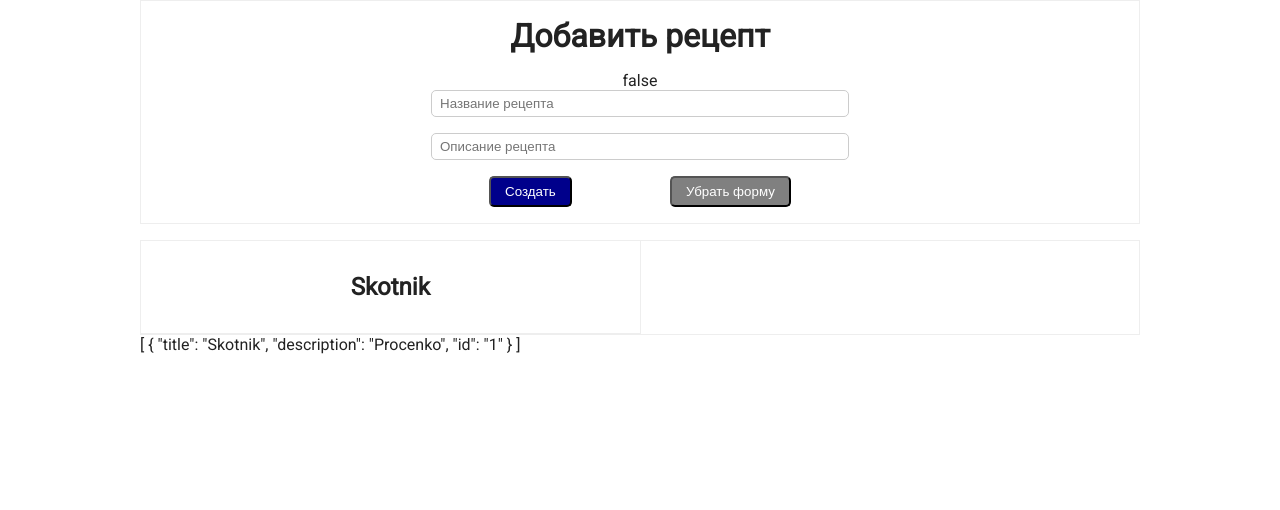
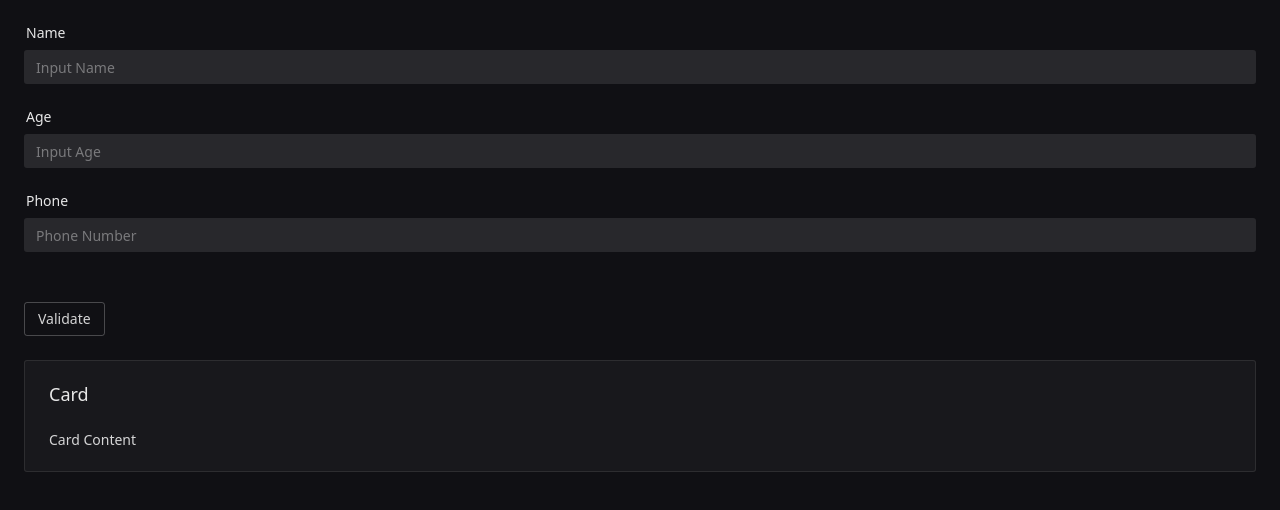
Before and after one commit to slabnevitch/vue3-composition-for-beginers, a Vue app: page / in a window 1280 px wide. Shown: the top 510 px of the page. Built offline with nearby package versions, Linux system fonts and the light colour scheme.

Commit message:
добавил Naiv Ui)

```diff
--- a/package.json
+++ b/package.json
@@ -14,6 +14,7 @@
   "devDependencies": {
     "@vue/cli-plugin-babel": "~4.5.0",
     "@vue/cli-service": "~4.5.0",
-    "@vue/compiler-sfc": "^3.0.0"
+    "@vue/compiler-sfc": "^3.0.0",
+    "naive-ui": "^2.37.3"
   }
 }
--- a/src/App.vue
+++ b/src/App.vue
@@ -1,15 +1,26 @@
 <template>
-  <div class="container">
-    <AddRecipe :onAdd="onAdd" />
+  <n-config-provider :theme="darkTheme">
+    <n-layout>
+      <n-layout-content content-style="padding: 24px;">
+      <!--   <n-space>
+          <n-button @click="theme = darkTheme">Dark</n-button>
+          <n-button @click="theme = null">Light</n-button>
+        </n-space> -->
+        <AddRecipe :onAdd="onAdd" />
 
-    <div class="columns">
-      <RecipeList :recipies="recipies"
-        :setCurrent="setCurrent" />
-      <RecipeDetail :recipe="current"
-        @deleteRecipe="remove" />
-    </div>
-    {{recipies}}
-  </div>
+      </n-layout-content>
+    </n-layout>
+    <n-global-style />
+
+      <!-- <div class="columns">
+        <RecipeList :recipies="recipies"
+          :setCurrent="setCurrent" />
+        <RecipeDetail :recipe="current"
+          @deleteRecipe="remove" />
+      </div> -->
+
+  </n-config-provider>
+
 </template>
 
 <script>
@@ -18,6 +29,7 @@ import RecipeDetail from '@/components/RecipeDetail'
 import RecipeList from '@/components/RecipeList'
 
 import {useApp} from '@/compositions/app'
+import { darkTheme, NConfigProvider, NGlobalStyle, NSpace, NButton, NLayout, NLayoutHeader, NLayoutContent } from 'naive-ui';
 
 export default {
   name: 'app',
@@ -25,11 +37,19 @@ export default {
   components: {
     AddRecipe,
     RecipeList,
-    RecipeDetail
+    RecipeDetail,
+    NConfigProvider,
+    NGlobalStyle,
+    NSpace,
+    NButton,
+    NLayout,
+    NLayoutContent
   },
+
   setup(){
     return{
-      ...useApp()
+      ...useApp(),
+       darkTheme
     }
   }
 }
--- a/src/components/AddRecipe.vue
+++ b/src/components/AddRecipe.vue
@@ -1,73 +1,129 @@
 <template>
-  <form class="form" @submit.prevent="submit">
+
+
+  <n-form
+    ref="formRef"
+
+  >
+    <n-form-item label="Name" path="user.name">
+      <n-input  placeholder="Input Name" />
+    </n-form-item>
+    <n-form-item label="Age" path="user.age">
+      <n-input placeholder="Input Age" />
+    </n-form-item>
+    <n-form-item label="Phone" path="phone">
+      <n-input  placeholder="Phone Number" />
+    </n-form-item>
+    <n-form-item>
+      <n-button>
+        Validate
+      </n-button>
+    </n-form-item>
+  </n-form>
+      <!-- <h1>Pizdyk</h1> -->
+
+  <n-card title="Card">
+    Card Content
+  </n-card>
+
+
+
+    <!-- <form class="form" @submit.prevent="submit">
       <h1>Добавить рецепт</h1>
-    <p>{{ isValid }}</p>
-    <div v-if="visible">
+      <div>
         <div class="input">
-        <input type="text" placeholder="Название рецепта" v-model.trim="form.title" />
+          <input type="text" placeholder="Название рецепта" />
         </div>
         <div class="input">
-        <input type="text" placeholder="Описание рецепта" v-model.trim="form.description" />
+          <input type="text" placeholder="Описание рецепта" />
         </div>
       </div>
 
       <div class="buttons">
-      <button class="btn" type="submit">Создать</button>
-      <button class="btn secondary" type="button" @click="toggle">
-        {{visible ? 'Убрать' : 'Показать'}} форму
+          <n-button attr-type="submit">Добавить</n-button>
+        <button class="btn" type="submit"></button>
+        <button class="btn secondary" type="button">
         </button>
       </div>
-  </form>
+    </form> -->
   </template>
 
+
 <script>
-  import {ref, reactive, computed} from 'vue'
-export default {
+  import {ref, reactive, computed} from 'vue';
+  import { NButton, NCard, NForm, NFormItem, NInput } from 'naive-ui';
+
+export default{
+  components: {
+       NButton,
+       NForm,
+      NInput,
+       NCard,
+       NFormItem
+    },
   props: {
     onAdd: {
       type: Function
     }
   },
-  setup(props) {//вызывается еще до создания компонента, поэтому тут недоступен this
-  //в ф-цию. setup передается объект props, чтобы внутри setup(){} были доступны переданные в компонент извне св-ва.
+  setup() {
+    // const formRef = ref(null);
+    // const rPasswordFormItemRef = ref(null);
+    // const message = useMessage();
+    // const modelRef = ref({
+    //   age: null,
+    //   password: null,
+    //   reenteredPassword: null
+    // });
+    // function validatePasswordStartWith(rule, value) {
+    //   return !!modelRef.value.password && modelRef.value.password.startsWith(value) && modelRef.value.password.length >= value.length;
+    // }
+    // function validatePasswordSame(rule, value) {
+    //   return value === modelRef.value.password;
+    // }
+    // const rules = {
+    //   age: [
+    //     {
+    //       required: true,
+    //       validator(rule, value) {
+    //         if (!value) {
+    //           return new Error("Age is required");
+    //         } else if (!/^\d*$/.test(value)) {
+    //           return new Error("Age should be an integer");
+    //         } else if (Number(value) < 18) {
+    //           return new Error("Age should be above 18");
+    //         }
+    //         return true;
+    //       },
+    //       trigger: ["input", "blur"]
+    //     }
+    //   ],
+    //   password: [
+    //     {
+    //       required: true,
+    //       message: "Password is required"
+    //     }
+    //   ],
+    //   reenteredPassword: [
+    //     {
+    //       required: true,
+    //       message: "Re-entered password is required",
+    //       trigger: ["input", "blur"]
+    //     },
+    //     {
+    //       validator: validatePasswordStartWith,
+    //       message: "Password is not same as re-entered password!",
+    //       trigger: "input"
+    //     },
+    //     {
+    //       validator: validatePasswordSame,
+    //       message: "Password is not same as re-entered password!",
+    //       trigger: ["blur", "password-input"]
+    //     }
+    //   ]
+    // };
+    return {
 
-    const visible = ref(true);//для придания реактивности простые значения
-    //оборачивваются в ref
-    const toggle = () => {
-      //создание метода
-      visible.value = !visible.value;//у значений, обернутых в ref() нужно использовать параметр .value
-    };
-
-    const form = reactive({//для придания реактивности объекты и массивы
-    //оборачивваются в  reactive()
-      title: '',
-      description: ''
-    })
-    const isValid = computed(() => {//создание computed св-ва.
-      return form.title !== '' && form.description !== ""
-    })
-    function submit(){
-      console.log("submit");
-      const recipe = {
-        title: form.title,//обращение к св-вам. без ключевого слова
-        description: form.description,//обращение к св-вам. без ключевого слова this
-        id: Date.now().toString()
-      };
-
-      form.title = form.description = ''
-      console.log(recipe);
-
-      props.onAdd(recipe);//использование св-ва. из props
-    }
-
-    return {
-      //нужно вернуть те данные, которые должны быть
-      //доступны в шаблоне
-      visible,
-      toggle,
-      form,
-      submit,
-      isValid
     };
   }
 };
--- /dev/null
+++ b/vue.config.js
@@ -0,0 +1,13 @@
+module.exports = {
+  configureWebpack: {
+    module: {
+      rules: [
+        {
+          test: /\.mjs$/,
+          include: /node_modules/,
+          type: "javascript/auto"
+        }
+      ]
+    }
+  }
+}
```
Also changed, not shown: 1 other file (tests, documents, lock files or other folders). Lines whose indentation alone changed are shown as unchanged.
